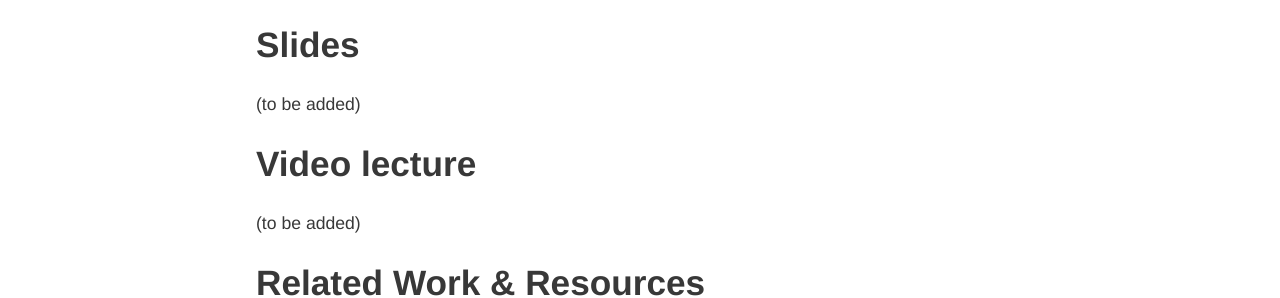
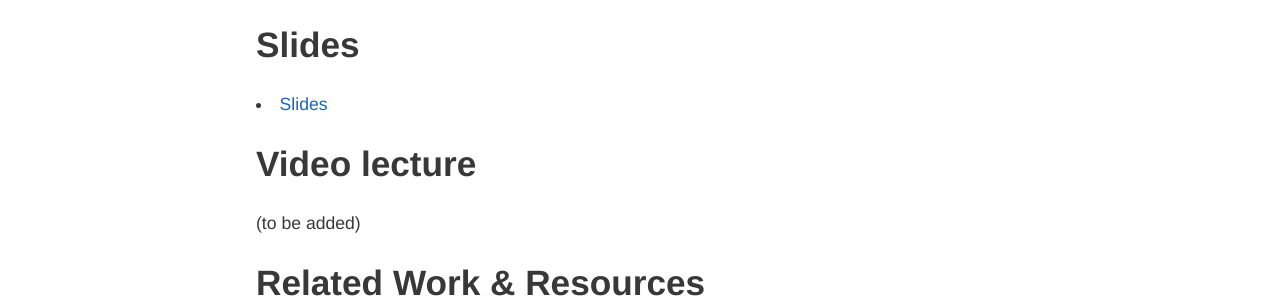
Before and after one commit to imatge-upc/telecombcn-2016-dlcv, a Jekyll site: the page built from faces.md, in a window 1280 px wide. Shown: the part 567-865 px from the top of the page. Built offline with Jekyll 4.4.1, drawn with Linux system fonts in a browser that asks for light colours; nearby versions of some CDN libraries.

Commit message:
Update faces.md

```diff
--- a/faces.md
+++ b/faces.md
@@ -16,9 +16,7 @@ hide: true
 [ElisaSayrol-photo]: img/instructors/ElisaSayrol.jpg "Elisa Sayrol"
 
 ## Slides
-
-(to be added)
-
+* [Slides](slides/D3L5-faces.pdf)
 
 ## Video lecture
 
```
